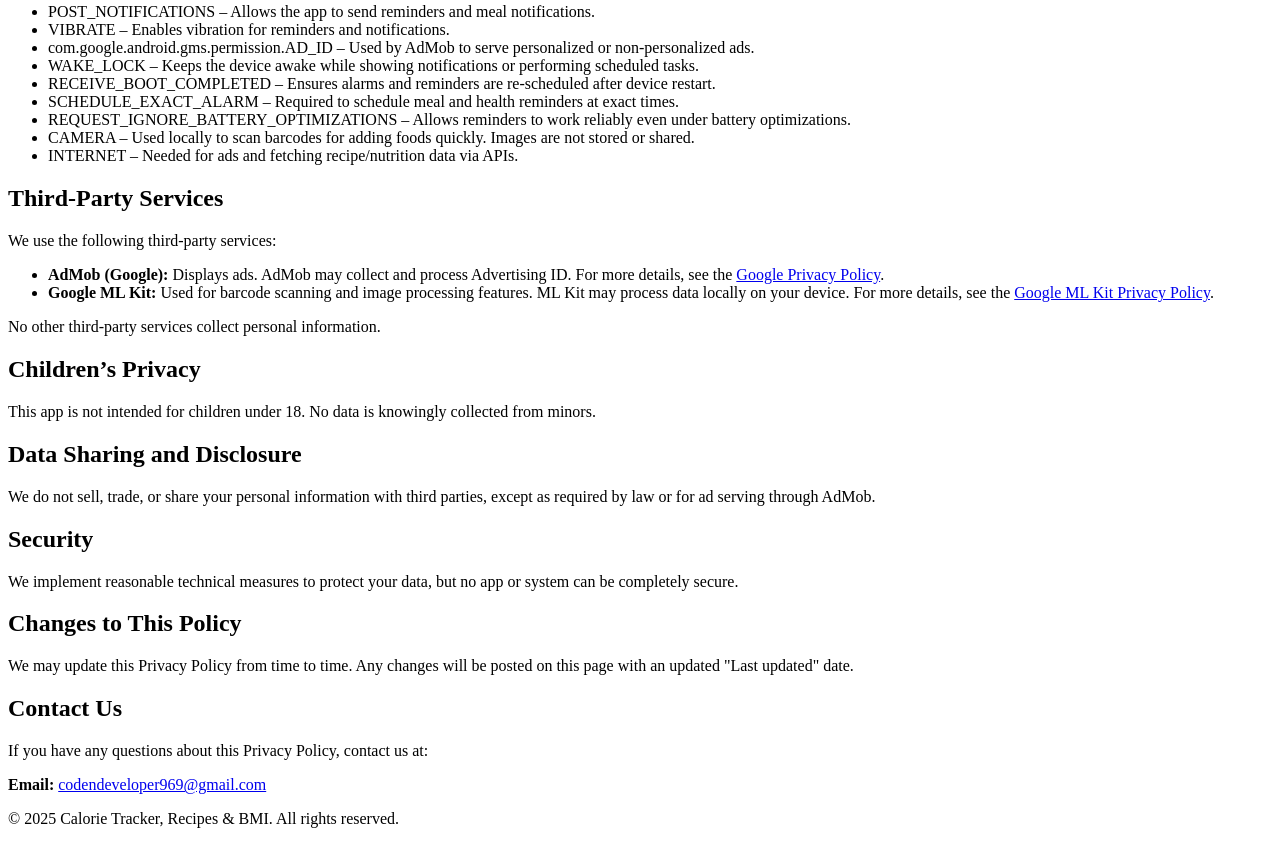
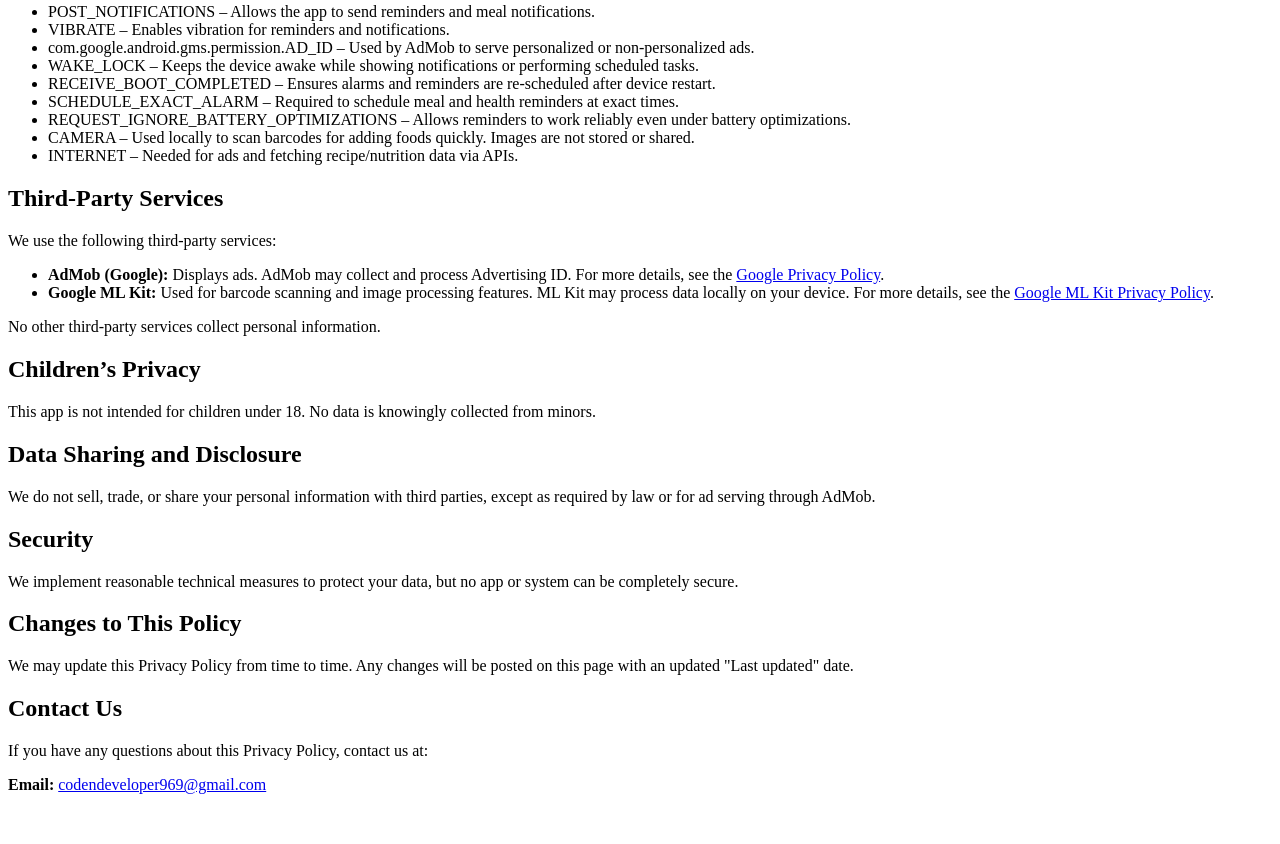
Before and after one commit to Amritbhandari111/nutriguide-privacy-policy, a plain HTML site: page index.html in a window 1280 px wide. Shown: the part 882-1726 px from the top of the page. After the commit the page ends 1692 px from the top, so only its background shows below. Drawn offline with Linux system fonts and the light colour scheme.

```diff
--- a/index.html
+++ b/index.html
@@ -80,6 +80,6 @@
   <p>If you have any questions about this Privacy Policy, contact us at:</p>
   <p><strong>Email:</strong> <a href="mailto:codendeveloper969@gmail.com">codendeveloper969@gmail.com</a></p>
 
-  <p>&copy; 2025 Calorie Tracker, Recipes & BMI. All rights reserved.</p>
+
 </body>
 </html>
```
